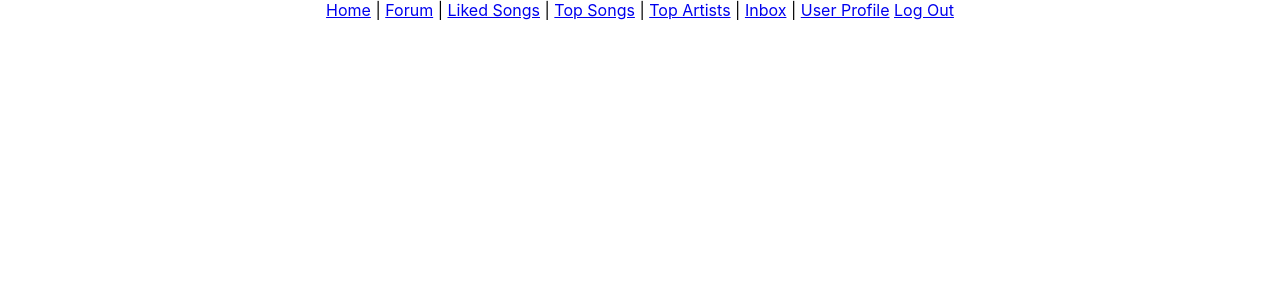
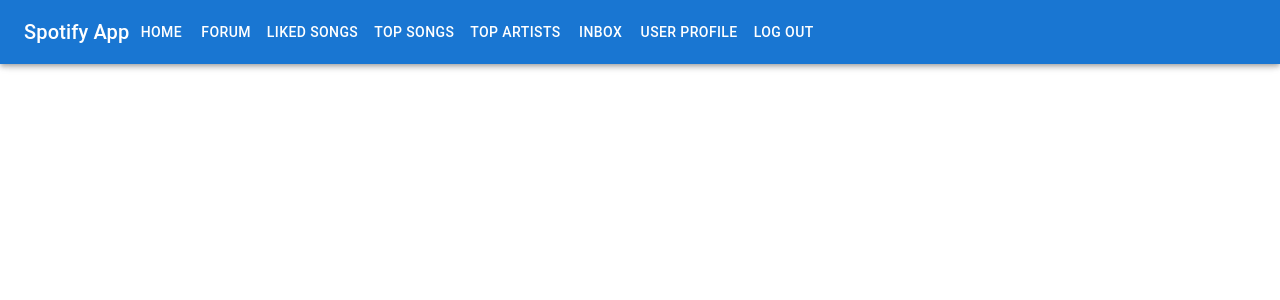
Before and after one commit to kmb7evr/group-project-launch-2, a React (Create React App) app in the folder spotify-frontend/: page /NavBar in a window 1280 px wide. Shown: the top 300 px of the page. Built offline with nearby package versions, Linux system fonts and the light colour scheme.

Commit message:
add navbar

```diff
--- a/spotify-frontend/src/components/discoverPage.js
+++ b/spotify-frontend/src/components/discoverPage.js
@@ -53,7 +53,10 @@ function DiscoverPage(props) {
 
   return (
     <div className="App">
-      <h3> Welcome to this Discover Page! </h3>
+      <br />
+      <br />
+      <br />
+      <h3> Welcome to your Spotify Discover Page! </h3>
       <h5> {"Currently logged in as: " + (currentUser && currentUser.username)} </h5>
       <Navbar />
       <Button  onClick={() => setAccessToken("")}variant="contained">
--- a/spotify-frontend/src/components/logout.js
+++ b/spotify-frontend/src/components/logout.js
@@ -11,7 +11,11 @@ function Logout() {
   return (
     <div className="App">
         <Navbar />
-    You have successfully logged out. To log back in, <Link to="/" > click here</Link>
+        <br />
+        <br />
+        <br />
+        <br />
+        You have successfully logged out. To log back in, <Link to="/" > click here</Link>
     </div>
   );
 }
--- a/spotify-frontend/src/components/navbar.js
+++ b/spotify-frontend/src/components/navbar.js
@@ -1,24 +1,86 @@
 import { Link, Outlet } from "react-router-dom";
-import { TextField, Box, Button, Typography } from '@mui/material'
+import { TextField, Box, Button, Typography, AppBar, Toolbar } from '@mui/material'
 import React, { useRef } from 'react'
 import { AccessTokenContext } from '../Contexts/accessTokenContext';
 import { useContext, useState, useEffect } from 'react';
 import { useNavigate } from 'react-router-dom';
 import axios from 'axios';
 
-function Navbar(props) {
+const navbarData = [
+    {
+      label: "Home",
+      href: "/",
+    },
+    {
+      label: "Forum",
+      href: "/Forum",
+    },
+    {
+      label: "Liked Songs",
+      href: "/LikedSongs",
+    },
+    {
+      label: "Top Songs",
+      href: "/TopSongs",
+    },
+    {
+      label: "Top Artists",
+      href: "/TopArtists",
+    },
+    {
+      label: "Inbox",
+      href: "/Inbox",
+    },
+    {
+      label: "User Profile",
+      href: "/UserProfile",
+    },
+    {
+      label: "Log Out",
+      href: "/LogOut",
+    },
+  ];
+
+function Navbar() {
+
+    const displayDesktop =()=>{
+        return (
+        <Toolbar className="bar">
+            {projectLogo}
+            <div>{getMenuButtons()}</div>
+        </Toolbar>)
+        ;
+    };
+
+    const getMenuButtons = () => {
+        return navbarData.map(({ label, href }) => {
+          return (
+            <Button
+              {...{
+                key: label,
+                color: "inherit",
+                to: href,
+                component: Link,
+
+              }}
+            >
+              {label}
+            </Button>
+          );
+        });
+      };
+
+
+    const projectLogo = (
+        <Typography variant="h6" component="h1" className="logo">
+          Spotify App
+        </Typography>
+        );
 
   return (
-    <div className="App">
-      <Link to="/" >Home</Link> |{" "}
-      <Link to="/Forum" >Forum</Link> |{" "}
-      <Link to="/LikedSongs" >Liked Songs</Link> |{" "}
-      <Link to="/TopSongs" >Top Songs</Link> |{" "}
-      <Link to="/TopArtists" >Top Artists</Link> |{" "}
-      <Link to="/Inbox" >Inbox</Link> | {" "}
-      <Link to="/UserProfile" >User Profile</Link> {" "}
-      <Link to="/Logout" >Log Out</Link> {" "}
-    </div>
+    <header>
+    <AppBar className="header">{displayDesktop()}</AppBar>
+    </header>
   );
 }
 
--- a/spotify-frontend/src/components/topArtists.js
+++ b/spotify-frontend/src/components/topArtists.js
@@ -19,8 +19,11 @@ function TopArtists() {
   }, [])
   return (
     <div className="App">
-      {artists && console.log(artists)}
       <Navbar />
+      <br />
+      <br />
+      <br />
+      <h1>Top Artists</h1>
       <Box sx={{ display: 'flex', flexDirection: 'row', justifyContent: 'space-around' }}>
         <Typography component="div" variant="h5">
           All Time
--- a/spotify-frontend/src/components/topSongs.js
+++ b/spotify-frontend/src/components/topSongs.js
@@ -27,6 +27,9 @@ function TopSongs(props) {
     <div className="App">
       <Navbar
       />
+      <br />
+      <br />
+      <br />
       <h1>Top Songs</h1>
       <Box sx={{ display: 'flex', flexDirection: 'row', justifyContent: 'space-around' }}>
         <Typography component="div" variant="h5">
--- a/spotify-frontend/src/components/userProfile.js
+++ b/spotify-frontend/src/components/userProfile.js
@@ -83,8 +83,11 @@ function UserProfile() {
 
   return (
     <div className="App">
-      <h2> {currentUser.username}'s Profile </h2>
       <Navbar />
+        <br />
+        <br />
+        <br />
+        <h2> {currentUser.username}'s Profile </h2>
       <table>
         <tr>
           <td>Spotify Username: </td>
```
